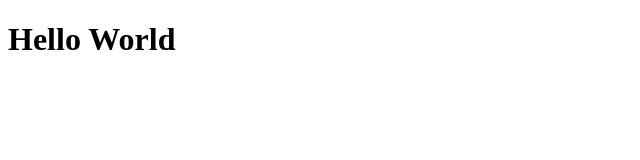
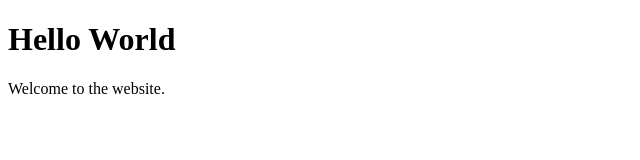
Before and after one commit to staffsuni/group-project, a plain HTML site: page index.html in a window 1280 px wide. Shown: the whole page, without its empty margins (0-640 px from the left). Drawn offline with Linux system fonts and the light colour scheme.

Commit message:
Adds welcome paragraph

```diff
--- a/index.html
+++ b/index.html
@@ -5,5 +5,6 @@
 </head>
 <body>
   <h1>Hello World</h1>
+  <p>Welcome to the website.</p>
 </body>
 </html>
```
